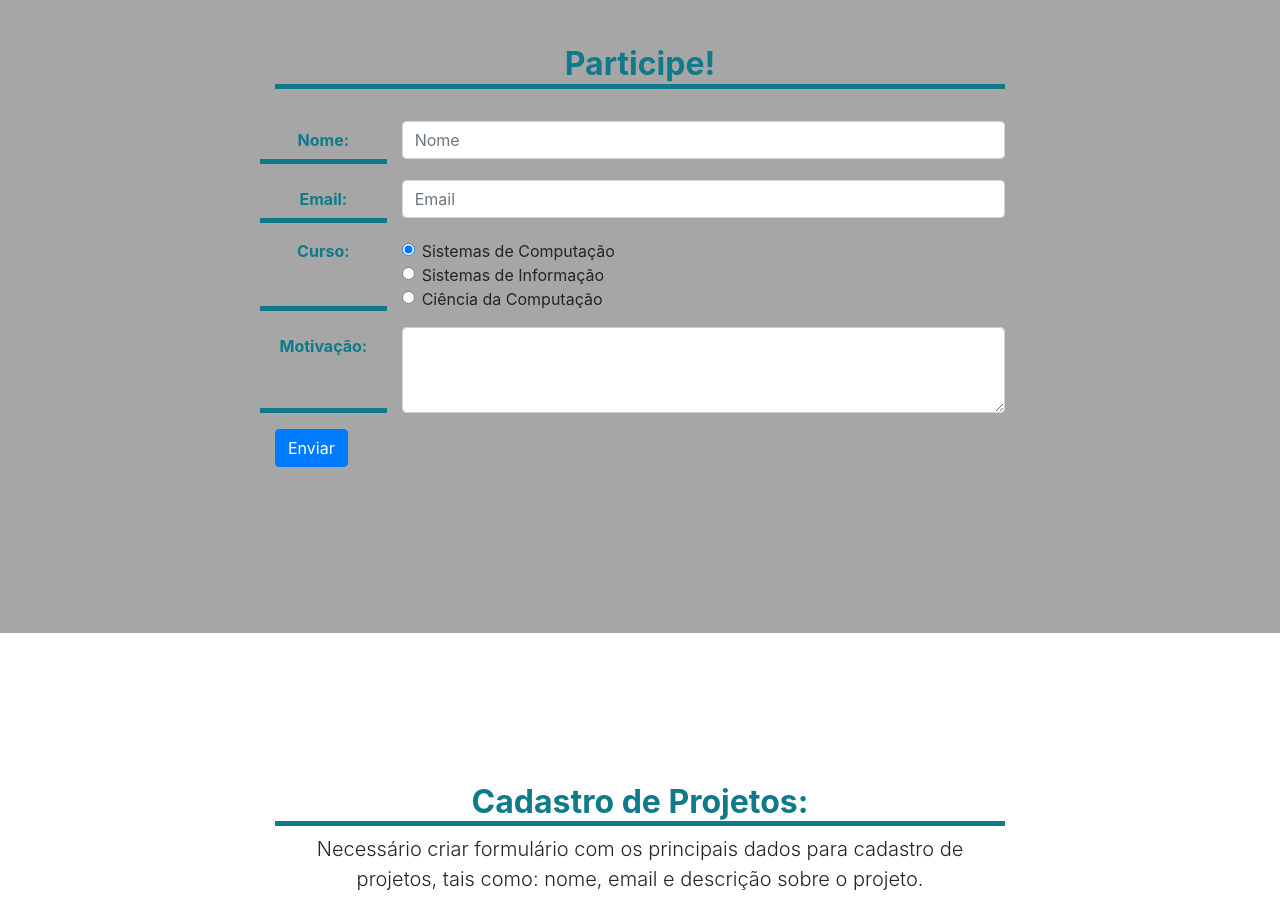
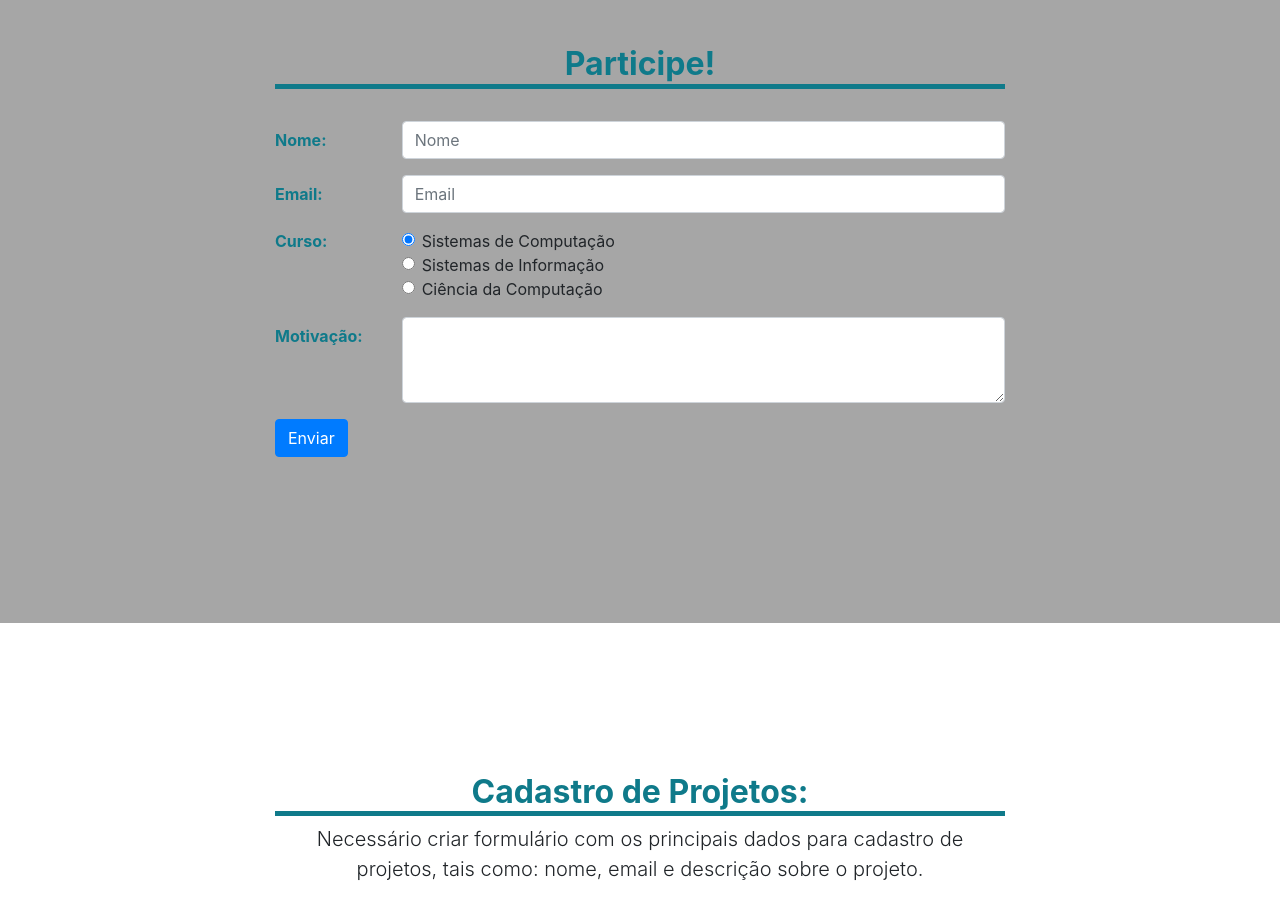
Before and after one commit to solidarizesw/site, an Angular app: page / in a window 1280 px wide. Shown: the part 1780-2698 px from the top of the page. Built offline with nearby package versions, Linux system fonts and the light colour scheme.

Commit message:
Update styles.css

```diff
--- a/src/styles.css
+++ b/src/styles.css
@@ -8,9 +8,12 @@
     text-align: center;
 }
 
-.color-green{
-    text-align: center;
+.color-green, .titulos{
     color: #0f7a8a;
     font-weight: bolder;
+}
+
+.titulos{
+    text-align: center;
     border-bottom: 5px #0f7a8a solid;
 }
```
